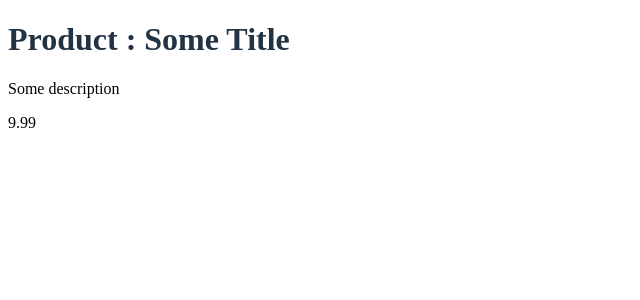
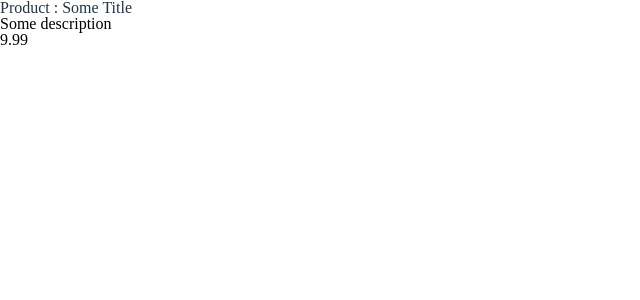
Before and after one commit to Dharanidaran/DM, a Django app: page /products/1/ in a window 1280 px wide. Shown: the top 300 px of the page, without its empty margins (0-640 px from the left). Run offline with Django 3.2, Linux system fonts and the light colour scheme; data comes from the database, SQL or seed files in the repository.

Commit message:
Commiting after adding a search field to the list view, not the most stable but works quite well

```diff
--- a/src/products/admin.py
+++ b/src/products/admin.py
@@ -1,7 +1,7 @@
 from django.contrib import admin
 
 # Register your models here.
-from .models import Product
+from .models import Product,MyProducts
 
 
 class ProductAdmin(admin.ModelAdmin):
@@ -14,3 +14,4 @@ class ProductAdmin(admin.ModelAdmin):
 
 
 admin.site.register(Product, ProductAdmin)
+admin.site.register(MyProducts)
--- a/src/products/models.py
+++ b/src/products/models.py
@@ -27,6 +27,8 @@ class Product(models.Model):
 			 decimal_places=2, default=6.99, null=True, blank=True) #100.00
 
 	def __unicode__(self): #def __unicode__(self):
+		return self.title
+	def __str__(self):
 		return self.title
 
 	def get_absolute_url(self):
@@ -58,10 +60,19 @@ def product_pre_save_reciever(sender, instance, *args, **kwargs):
 pre_save.connect(product_pre_save_reciever, sender=Product)
 
 
-# def product_post_save_receiver(sender,instance,*args,**kwargs):
-# 	if instance.slug != slugify(instance.title):
-# 		instance.slug = slugify(instance.title)
-# 		instance.save()
 
 
-# post_save.connect(product_post_save_receiver=)
+
+class MyProducts(models.Model):
+	user = models.OneToOneField(settings.AUTH_USER_MODEL)
+	products = models.ManyToManyField(Product, blank=True)
+
+	def __unicode__(self):
+		return "%s" % self.products.count()
+
+	def __str__(self):
+		return "%s" % self.products.count()
+
+	class Meta:
+		verbose_name = "My Products"
+		verbose_name_plural = "MyProducts"
--- a/src/products/views.py
+++ b/src/products/views.py
@@ -1,4 +1,8 @@
 import os
+from mimetypes import guess_type
+from django.db.models import Q
+
+
 from django.conf import settings
 from django.core.servers.basehttp import FileWrapper
 
@@ -60,23 +64,39 @@ class ProductDownloadView(MultiSlugMixin, DetailView):
 
 
 		obj = self.get_object()
-		filepath = os.path.join(settings.PROTECTED_ROOT,obj.media.path)
-		# suitable for larger files
+		if obj in request.user.myproducts.products.all():
+
+			filepath = os.path.join(settings.PROTECTED_ROOT,obj.media.path)
+			# suitable for larger files
+			guessed_type = guess_type(filepath)[0]
+
+			print(guessed_type)
+
+			# The method open has to used in Python 3 and
+			# should have the following encoding to prevent error
+			# it is good to put it in a try block
+			wrapper = FileWrapper(open(filepath,"r", encoding='utf-8', errors='ignore'))
+			mimetype = 'application/force-download'
+
+			if guessed_type:
+				mimetype = guessed_type
+			response = HttpResponse(wrapper, content_type = mimetype)
+
+			if not request.GET.get("preview"):
+				response["Content-Disposition"] = "attachment; filename=%s" %(obj.media.name)
+
+			response["X-SendFile"] = str(obj.media.name)
+			# Override the response with custom parameter before return statement
+			return response
 
 
-		# The method open has to used in Python 3 and
-		# should have the following encoding to prevent error
-		# it is good to put it in a try block
-		wrapper = FileWrapper(open(filepath,"r",encoding='utf-8', errors='ignore'))
-		response = HttpResponse ( wrapper , content_type = 'application/force-download')
-		response["Content-Disposition"] = "attachment; filename=%s" % (obj.media.name)
-		response["X-SendFile"] = str(obj.media.name)
-
-		# Override the response with custom parameter before return statement
-		return response
-
-
-
+			'''
+			response = HttpResponse ( wrapper , content_type = 'application/force-download')
+			response["Content-Disposition"] = "attachment; filename=%s" % (obj.media.name)
+			response["X-SendFile"] = str(obj.media.name)
+			'''
+		else:
+			raise Http404
 
 
 
@@ -86,7 +106,11 @@ class ProductListView(ListView):
 	model = Product
 	def get_queryset(self,*args,**kwargs):
 		qs = super(ProductListView,self).get_queryset(**kwargs)
-		qs =qs.filter(description__icontains='')
+		query = self.request.GET.get("q","media") #media is a default value for query and could be adjusted to any string
+		qs = qs.filter(
+				Q(title__icontains = query) |
+				Q (description__icontains=query)
+			).order_by("-pk")
 		return qs
 
 
--- a/src/static/css/base.css
+++ b/src/static/css/base.css
@@ -1,4 +1,57 @@
 /*base.css*/
+/* http://meyerweb.com/eric/tools/css/reset/
+   v2.0 | 20110126
+   License: none (public domain)
+*/
+
+html, body, div, span, applet, object, iframe,
+h1, h2, h3, h4, h5, h6, p, blockquote, pre,
+a, abbr, acronym, address, big, cite, code,
+del, dfn, em, img, ins, kbd, q, s, samp,
+small, strike, strong, sub, sup, tt, var,
+b, u, i, center,
+dl, dt, dd, ol, ul, li,
+fieldset, form, label, legend,
+table, caption, tbody, tfoot, thead, tr, th, td,
+article, aside, canvas, details, embed,
+figure, figcaption, footer, header, hgroup,
+menu, nav, output, ruby, section, summary,
+time, mark, audio, video {
+	margin: 0;
+	padding: 0;
+	border: 0;
+	font-size: 100%;
+	font: inherit;
+	vertical-align: baseline;
+}
+/* HTML5 display-role reset for older browsers */
+article, aside, details, figcaption, figure,
+footer, header, hgroup, menu, nav, section {
+	display: block;
+}
+body {
+	line-height: 1;
+}
+ol, ul {
+	list-style: none;
+}
+blockquote, q {
+	quotes: none;
+}
+blockquote:before, blockquote:after,
+q:before, q:after {
+	content: '';
+	content: none;
+}
+table {
+	border-collapse: collapse;
+	border-spacing: 0;
+}
+
+
+/*****************************************/
+
+
 
 h1{
 	color:#234;
--- a/src/templates/products/product_detail.html
+++ b/src/templates/products/product_detail.html
@@ -4,11 +4,17 @@
 <h1> Product : {{object.title}} </h1>
 <p>{{object.description}}</p>
 <p>{{object.price}}</p>
+<p>{{object.media}}</p>
 
 
-{% if object.media %}
+{% if request.user.is_authenticated and object.media  and object in request.user.myproducts.products.all %}
 <!-- class based method that will actually return a download link -->
-<p><a href="{{ object.get_download }} ">Download</a></p>
+
+
+<p>
+<a href="{{ object.get_download }} ">Download</a>
+<a href="{{ object.get_download }}?preview=true">Preview</a>
+</p>
 
 
 {% endif %}
```
Also changed, not shown: src/templates/products/product_list.html (+8 -0 lines), src/db.sqlite3, src/products/migrations/0008_auto_20160805_1004.py (added).
